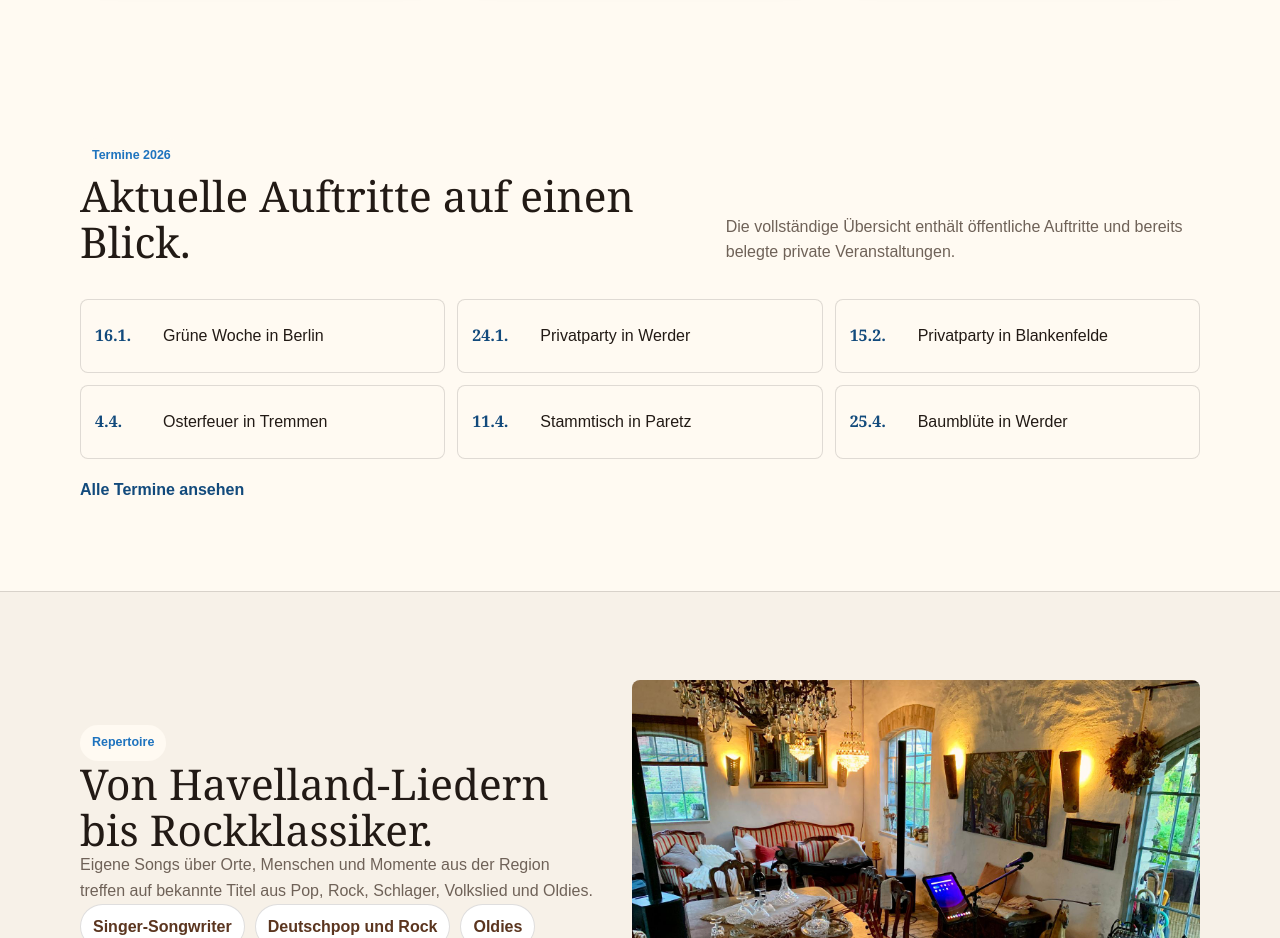
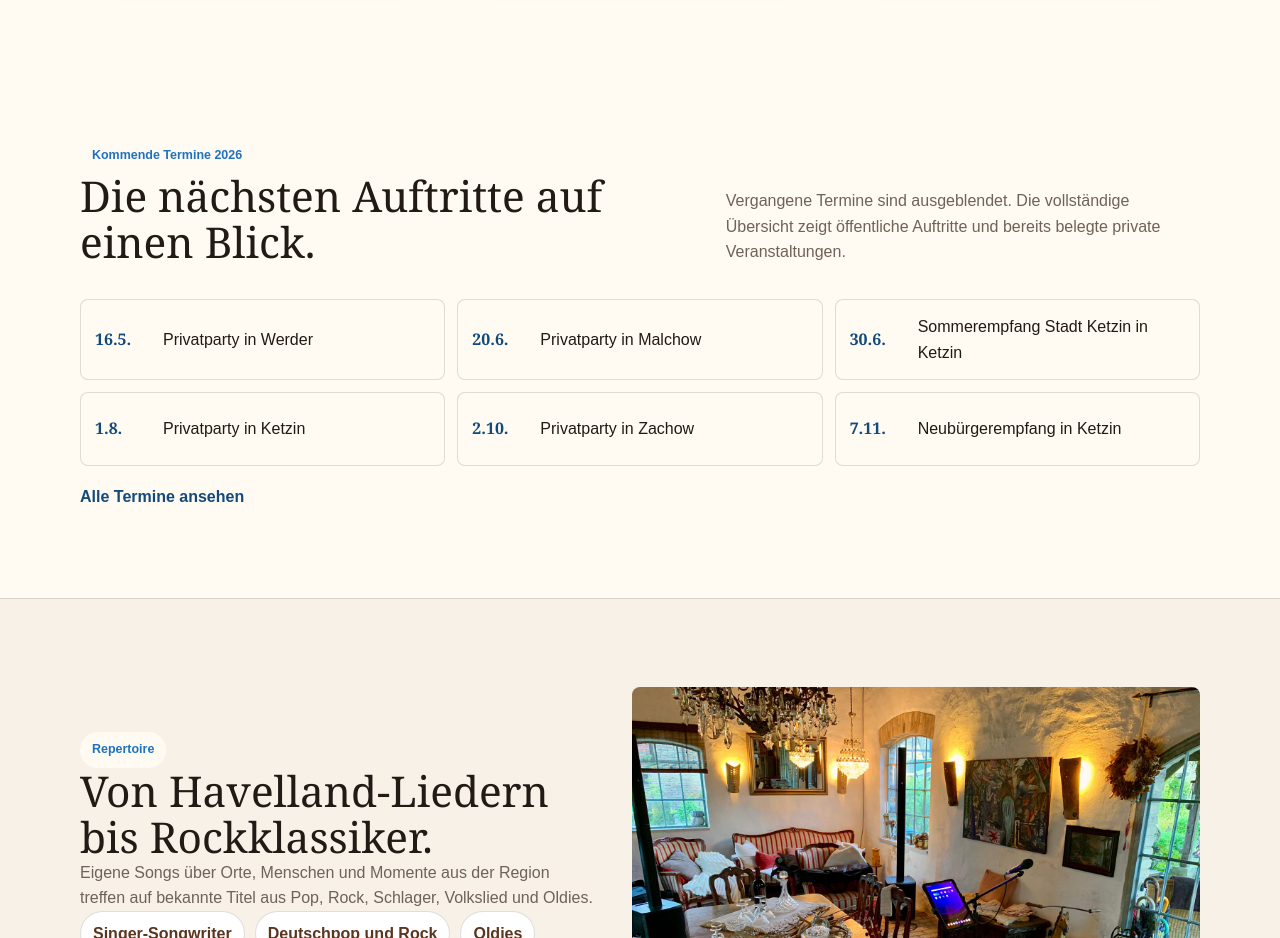
Before and after one commit to franklyai-botter/-karlson-website, a Next.js app: page / in a window 1280 px wide. Shown: the part 1540-2478 px from the top of the page. Built offline with nearby package versions, Linux system fonts and the light colour scheme.

Commit message:
fix: show only upcoming events

```diff
--- a/app/data.ts
+++ b/app/data.ts
@@ -90,6 +90,10 @@ export const events2026 = [
   { date: "2026-12-05", displayDate: "5.12.", title: "Adventsmarkt", location: "Tremmen", type: "public" },
 ] as const;
 
+const upcomingEventsCutoff = "2026-05-12";
+
+export const upcomingEvents2026 = events2026.filter((event) => event.date >= upcomingEventsCutoff);
+
 export const faqs = [
   {
     question: "Wo tritt Karlson auf?",
--- a/app/entwurf-2/page.tsx
+++ b/app/entwurf-2/page.tsx
@@ -1,6 +1,6 @@
 import Image from "next/image";
 import Link from "next/link";
-import { appearancePlaces, events2026, programs, repertoireGroups, site, socialLinks } from "../data";
+import { appearancePlaces, programs, repertoireGroups, site, socialLinks, upcomingEvents2026 } from "../data";
 import { galleryImages } from "../gallery";
 
 export const metadata = {
@@ -91,9 +91,9 @@ export default function EntwurfZweiPage() {
         </section>
 
         <section className="v2-section" id="termine">
-          <h2>Aktuelle Termine 2026</h2>
+          <h2>Kommende Termine 2026</h2>
           <ul className="v2-events">
-            {events2026.map((event) => (
+            {upcomingEvents2026.map((event) => (
               <li key={event.date}>
                 <time dateTime={event.date}>{event.displayDate}</time>
                 <span>{event.title}{event.location ? " in " + event.location : ""}</span>
--- a/app/page.tsx
+++ b/app/page.tsx
@@ -1,6 +1,6 @@
 import Link from "next/link";
 import Image from "next/image";
-import { appearancePlaces, events2026, faqs, programs, repertoireGroups, site, socialLinks } from "./data";
+import { appearancePlaces, faqs, programs, repertoireGroups, site, socialLinks, upcomingEvents2026 } from "./data";
 import { galleryImages } from "./gallery";
 
 export default function Home() {
@@ -75,16 +75,16 @@ export default function Home() {
       <section className="section home-events">
         <div className="section-head">
           <div>
-            <span className="eyebrow">Termine 2026</span>
-            <h2>Aktuelle Auftritte auf einen Blick.</h2>
+            <span className="eyebrow">Kommende Termine 2026</span>
+            <h2>Die nächsten Auftritte auf einen Blick.</h2>
           </div>
           <p>
-            Die vollständige Übersicht enthält öffentliche Auftritte und bereits
-            belegte private Veranstaltungen.
+            Vergangene Termine sind ausgeblendet. Die vollständige Übersicht
+            zeigt öffentliche Auftritte und bereits belegte private Veranstaltungen.
           </p>
         </div>
         <div className="event-preview">
-          {events2026.slice(0, 6).map((event) => (
+          {upcomingEvents2026.slice(0, 6).map((event) => (
             <Link className="event-preview-item" href="/termine" key={event.date}>
               <time dateTime={event.date}>{event.displayDate}</time>
               <span>{event.title}{event.location ? " in " + event.location : ""}</span>
--- a/app/termine/page.tsx
+++ b/app/termine/page.tsx
@@ -1,13 +1,13 @@
 import Link from "next/link";
-import { events2026 } from "../data";
+import { events2026, upcomingEvents2026 } from "../data";
 
 export const metadata = {
   title: "Termine",
-  description: "Aktuelle Termine 2026 und Auftritte von Karlson im Havelland, in Brandenburg und Berlin.",
+  description: "Kommende Termine 2026 und Auftritte von Karlson im Havelland, in Brandenburg und Berlin.",
 };
 
-const publicEvents = events2026.filter((event) => event.type === "public");
-const privateEvents = events2026.filter((event) => event.type === "private");
+const publicEvents = upcomingEvents2026.filter((event) => event.type === "public");
+const privateEvents = upcomingEvents2026.filter((event) => event.type === "private");
 
 function EventCard({ event }: { event: (typeof events2026)[number] }) {
   const locationText = event.location ? " in " + event.location : "";
@@ -31,10 +31,10 @@ export default function TerminePage() {
       <section className="page-hero">
         <div className="section">
           <span className="eyebrow">Termine</span>
-          <h1>Aktuelle Termine 2026.</h1>
+          <h1>Kommende Termine 2026.</h1>
           <p>
-            Die Liste wurde aus Karlsons aktueller Terminübersicht übernommen.
-            Private Feiern sind aus Datenschutzgründen bewusst nur knapp mit Ort
+            Angezeigt werden nur Termine, die noch nicht stattgefunden haben.
+            Private Feiern bleiben aus Datenschutzgründen bewusst knapp mit Ort
             aufgeführt.
           </p>
         </div>
```
